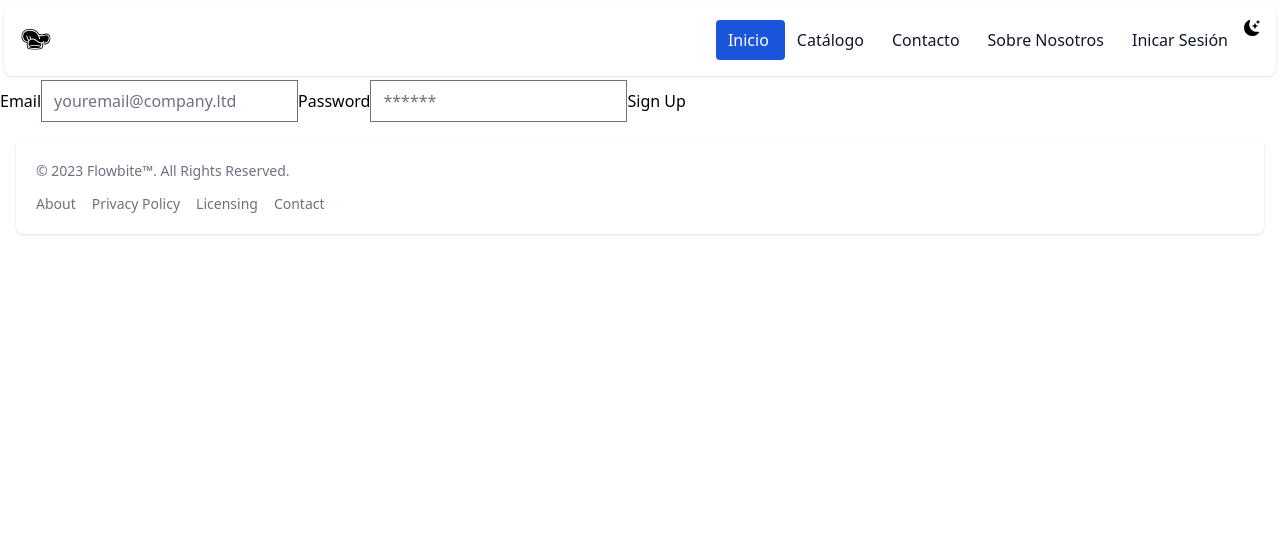
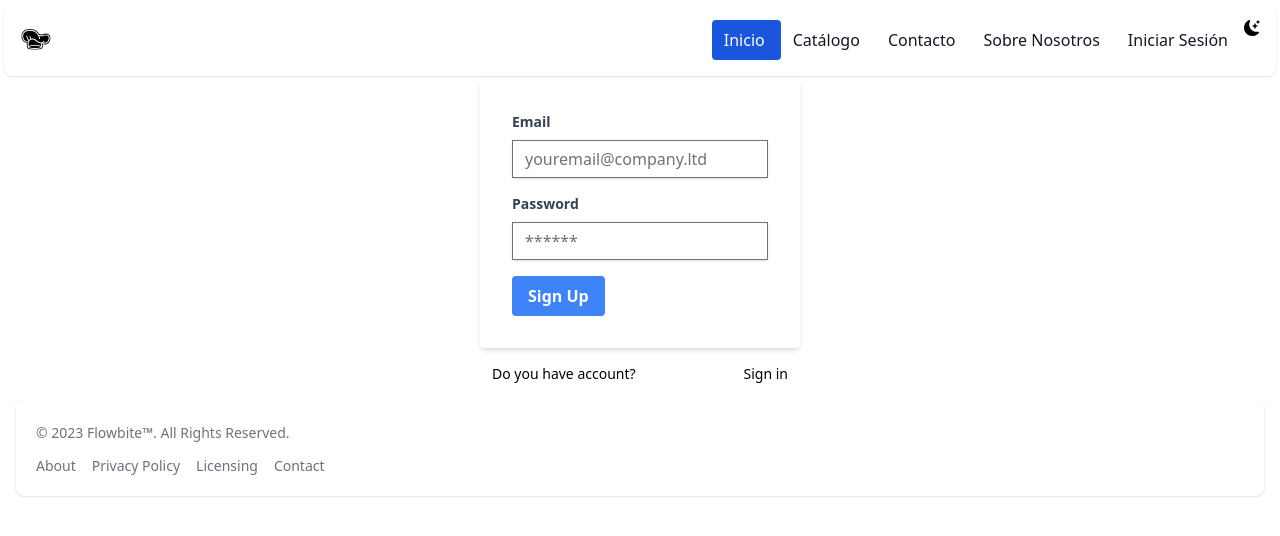
Before and after one commit to Owl-in-night/Dolce_Veleno_Bakery, a React (Vite) app: page /signup in a window 1280 px wide. Shown: the top 536 px of the page. Built offline with nearby package versions, Linux system fonts and the light colour scheme; no server answers.

Commit message:
Tercer commit

```diff
--- a/src/api/products.js
+++ b/src/api/products.js
@@ -7,9 +7,10 @@ import axios from 'axios'
 // * la constante data obtene la data de response, porque axios devuelve metadata que no sirve en este ejemplo
 // * se retorna data.body porque data contiene {message, body} (respuesta del Backend), solo nos interesa body de momento
 
+
 export const getProducts = async () => {
-  const response = await axios.get('https://github.com/Owl-in-nigth/APIs/blob/main/products')
-  const data = response.data
-
-  return data.body
+  const response = await axios.get('https://raw.githubusercontent.com/Owl-in-nigth/APIs/main/products.json')
+  const data = await response.data
+  console.log(data)
+  return data.products
 }
--- a/src/components/_partials/Alert.jsx
+++ b/src/components/_partials/Alert.jsx
@@ -0,0 +1,7 @@
+export function Alert({message}) {
+  return (
+      <div className="bg-red-100 border border-red-400 text-red-600 px-4 py-3 rounded relative mb-2 text-center">
+          <span className="sm:inline block">{message}</span>
+    </div>
+  )
+}
--- a/src/components/_partials/Footer.jsx
+++ b/src/components/_partials/Footer.jsx
@@ -5,20 +5,20 @@ function Footer() {
 
         <footer className="bg-white rounded-lg shadow m-4 p-1 dark:bg-zinc-950">
     <div className="w-full mx-auto max-w-screen-xl p-4 md:flex md:items-center md:justify-between">
-      <span className="text-sm text-gray-500 sm:text-center dark:text-gray-400">© 2023 <a href="https://flowbite.com/" class="hover:underline">Flowbite™</a>. All Rights Reserved.
+      <span className="text-sm text-gray-500 sm:text-center dark:text-gray-400">© 2023 <a href="https://flowbite.com/" className="hover:underline">Flowbite™</a>. All Rights Reserved.
     </span>
     <ul className="flex flex-wrap items-center mt-3 text-sm font-medium text-gray-500 dark:text-gray-400 sm:mt-0">
         <li>
-            <a href="#" class="mr-4 hover:underline md:mr-6 ">About</a>
+            <a href="#" className="mr-4 hover:underline md:mr-6 ">About</a>
         </li>
         <li>
-            <a href="#" class="mr-4 hover:underline md:mr-6">Privacy Policy</a>
+            <a href="#" className="mr-4 hover:underline md:mr-6">Privacy Policy</a>
         </li>
         <li>
-            <a href="#" class="mr-4 hover:underline md:mr-6">Licensing</a>
+            <a href="#" className="mr-4 hover:underline md:mr-6">Licensing</a>
         </li>
         <li>
-            <a href="#" class="hover:underline">Contact</a>
+            <a href="#" className="hover:underline">Contact</a>
         </li>
     </ul>
     </div>
--- a/src/components/_partials/Navbar.jsx
+++ b/src/components/_partials/Navbar.jsx
@@ -23,7 +23,7 @@ function Navbar({darkMode, setDarkMode}) {
         <Link className="block py-2 pl-3 pr-4 text-gray-900 rounded hover:bg-gray-100 md:hover:bg-transparent md:border-0 md:hover:text-blue-700 md:p-0 dark:text-white md:dark:hover:text-blue-500 dark:hover:bg-gray-700 dark:hover:text-white md:dark:hover:bg-transparent" to="/sobre-nosotros">Sobre Nosotros</Link>
         </li>
         <li>
-        <Link className="block py-2 pl-3 pr-4 text-gray-900 rounded hover:bg-gray-100 md:hover:bg-transparent md:border-0 md:hover:text-blue-700 md:p-0 dark:text-white md:dark:hover:text-blue-500 dark:hover:bg-gray-700 dark:hover:text-white md:dark:hover:bg-transparent" to="/iniciar-sesion">Inicar Sesión</Link>
+        <Link className="block py-2 pl-3 pr-4 text-gray-900 rounded hover:bg-gray-100 md:hover:bg-transparent md:border-0 md:hover:text-blue-700 md:p-0 dark:text-white md:dark:hover:text-blue-500 dark:hover:bg-gray-700 dark:hover:text-white md:dark:hover:bg-transparent" to="/signin">Iniciar Sesión</Link>
         </li>
         <li>
         <BsFillMoonStarsFill className="cursor-pointer" onClick={() => setDarkMode(!darkMode)}/>
--- a/src/components/_partials/ProductList.jsx
+++ b/src/components/_partials/ProductList.jsx
@@ -1,4 +1,4 @@
-import React from 'react'
+import { useState } from 'react'
 import { getProducts } from '../../api/products'
 import ProductCard from './ProductCard'
 
@@ -14,8 +14,6 @@ function ProductList() {
 
     const getResponse = async () => {
       const response = await getProducts()
-
-
       setProducts(response)
     }
 
--- a/src/context/authContext.jsx
+++ b/src/context/authContext.jsx
@@ -1,5 +1,5 @@
 import { createContext, useContext, useEffect, useState } from "react";
-import {createUserWithEmailAndPassword , signInWithEmailAndPassword , onAuthStateChanged, signOut} from 'firebase/auth'
+import {createUserWithEmailAndPassword , signInWithEmailAndPassword , onAuthStateChanged, signOut, GoogleAuthProvider, signInWithPopup, sendPasswordResetEmail} from 'firebase/auth'
 import {auth} from '../firebase'
 
 export const authContext = createContext()
@@ -16,7 +16,17 @@ export function AuthProvider ({children}){
     const signup = (email, password) => createUserWithEmailAndPassword(auth, email, password)
     const signin = (email, password) => signInWithEmailAndPassword(auth, email, password)
     const signout = () => signOut(auth)
-    useEffect(()=> {
+
+    const SigninWithGoogle = () => {
+        const googleProvider = new GoogleAuthProvider()
+        return signInWithPopup(auth, googleProvider)
+    }
+
+    const resetPassword = (email) => {
+        sendPasswordResetEmail(auth, email)
+    }
+
+    useEffect(() => {
             const unsubscribe = onAuthStateChanged(auth, currentUser =>{
                 setUser(currentUser);
                 setLoading(false);
@@ -26,7 +36,7 @@ export function AuthProvider ({children}){
 
 
     return (
-       <authContext.Provider value={{signup , signin, user, signout, loading}}>
+       <authContext.Provider value={{signup , signin, user, signout, loading, SigninWithGoogle, resetPassword}}>
                 {children}
         </authContext.Provider>
     )
--- a/src/pages/Dashboard.jsx
+++ b/src/pages/Dashboard.jsx
@@ -2,17 +2,22 @@ import React from 'react'
 import { useAuth } from '../context/authContext'
 import { useNavigate } from 'react-router-dom';
 
-function Dashboard() {
-  const {user, signout, loading} = useAuth();
+export function Dashboard() {
+  const { user, signout, loading } = useAuth();
+
   const handleSignout = async () =>{
-    await signout();
+    try {
+      await signout();
+    } catch (error) {
+      console.error(error);
+    }
   }
 
   if(loading)return <h1>Loading</h1>
 
   return (
-    <div>
-      <h1>Bienvenido {user.email}</h1>
+    <div className='w-full max-w-xs m-auto text-black'>
+      <h1>Bienvenido {user.displayName || user.email}</h1>
       <button onClick={handleSignout}>Sign Out</button>
       </div>
 
--- a/src/pages/Signin.jsx
+++ b/src/pages/Signin.jsx
@@ -1,13 +1,14 @@
 import { useState } from "react";
 import { useAuth } from "../context/authContext";
-import { useNavigate, useResolvedPath } from "react-router-dom";
+import { Link, useNavigate } from "react-router-dom";
+import { Alert } from "../components/_partials/Alert";
 
 export function Signin() {
   const [user , setUser] = useState({
     email: '',
     password: '',
   });
-  const {signin} = useAuth();
+  const {signin, SigninWithGoogle, resetPassword} = useAuth();
   const navigate = useNavigate();
   const [error, setError] = useState();
   const handleChange = ({target: {name, value}}) =>{
@@ -24,17 +25,44 @@ export function Signin() {
       setError(error.message);
     }
   }
+  const handleGoogleSignin = async () => {
+    try {
+      await SigninWithGoogle()
+      navigate('/dashboard')
+    } catch (error) {
+      setError(error.message)
+    }
+  };
+  const handleResetPassword = async() => {
+    if (!user.email) return setError("Please enter your email")
+    try {
+      await resetPassword(user.email)
+      setError('We sent you an email with the link to reset your password');
+    } catch (error) {
+      setError(error.message)
+    }
+  }
+  return (
+    <div className="w-full max-w-xs m-auto bg-[url('./public/back1.jpg')]">
 
-  return (
-    <div>
-      {error && <p>{error}</p>}
-      <form onSubmit={handleSubmit}>
-        <label htmlFor="email">Email</label>
-        <input type="email" name="email"placeholder="youremail@company.ltd" onChange={handleChange}/>
+      {error && <Alert message={error}/>}
+      <form onSubmit={handleSubmit} className="bg-white shadow-md px-8 pt-6 pb-8 mb-4">
+        <div className="mb-4">
+          <label htmlFor="email" className="block text-gray-700 text-sm font-bold mg-2">Email</label>
+        <input type="email" name="email"placeholder="youremail@company.ltd"  className="shadow appearance-none border rounder w-full py-2 px-3  text-gray-700 leading-tight focus:outline-none focus:shadow-outline"  onChange={handleChange}/>
+        </div>
+
+        <div className="mb-4">
         <label htmlFor="password">Password</label>
-        <input type="password" name="password" id="password" placeholder="******" onChange={handleChange} />
-        <button>Sign In</button>
+        <input type="password" name="password" id="password" placeholder="******" className="shadow appearance-none border rounder w-full py-2 px-3  text-gray-700 leading-tight focus:outline-none focus:shadow-outline" onChange={handleChange} />
+        </div>
+        <div className="flex items-center justify-between">
+        <button className="bg-blue-500 hover:bg-blue-700 text-white font-bold py-2 px-4 rounded focus:outline-none focus:shadow-outline">Sign In</button>
+        <a href="#!" className="inline-block align-baseline font-bold text-sm text-blue-500 hover:text-blue-800" onClick={handleResetPassword}>Forgot Password?</a>
+        </div>
       </form>
+      <p className="my-4 text-sm flex justify-between px-3"> Don't have an account? <Link to="/signup">Sign Up</Link></p>
+      <button className="bg-slate-50 hover:bg-slate-200 text-black shadow-md rounded border-2 border-gray-300 py-2 px-4 w-full" onClick={handleGoogleSignin}>Sign In with Google</button>
     </div>
   )
 }
--- a/src/pages/Signup.jsx
+++ b/src/pages/Signup.jsx
@@ -1,6 +1,7 @@
 import { useState } from "react";
 import { useAuth } from "../context/authContext";
-import { useNavigate, useResolvedPath } from "react-router-dom";
+import { Link, useNavigate } from "react-router-dom";
+import { Alert } from "../components/_partials/Alert";
 
 export function Signup() {
   const [user , setUser] = useState({
@@ -26,15 +27,20 @@ export function Signup() {
   }
 
   return (
-    <div>
-      {error && <p>{error}</p>}
-      <form onSubmit={handleSubmit}>
-        <label htmlFor="email">Email</label>
-        <input type="email" name="email"placeholder="youremail@company.ltd" onChange={handleChange}/>
-        <label htmlFor="password">Password</label>
-        <input type="password" name="password" id="password" placeholder="******" onChange={handleChange} />
-        <button>Sign Up</button>
+    <div className="w-full max-w-xs m-auto ">
+      {error && <Alert message={error}/>}
+      <form onSubmit={handleSubmit} className="bg-white shadow-md rounded px-8 pt-6 pb-8 mb-4">
+        <div className="mb-4">
+        <label htmlFor="email" className="block text-gray-700 text-sm font-bold my-2">Email</label>
+        <input type="email" name="email"placeholder="youremail@company.ltd" className="shadow appearance-none border rounder w-full py-2 px-3  text-gray-700 leading-tight focus:outline-none focus:shadow-outline" onChange={handleChange}/>
+        </div>
+       <div className="mb-4">
+        <label htmlFor="password" className="block text-gray-700 text-sm font-bold my-2">Password</label>
+        <input type="password" name="password" id="password" placeholder="******" className="shadow appearance-none border rounder w-full py-2 px-3  text-gray-700 leading-tight focus:outline-none focus:shadow-outline" onChange={handleChange} />
+       </div>
+       <button className="bg-blue-500 hover:bg-blue-700 text-white font-bold py-2 px-4 rounded focus:outline-none focus:shadow-outline">Sign Up</button>
       </form>
+      <p className="my-4 text-sm flex justify-between px-3"> Do you have account? <Link to="/signin">Sign in</Link></p>
     </div>
   )
 }
```
Also changed, not shown: public/img/back1.jpg (added).
